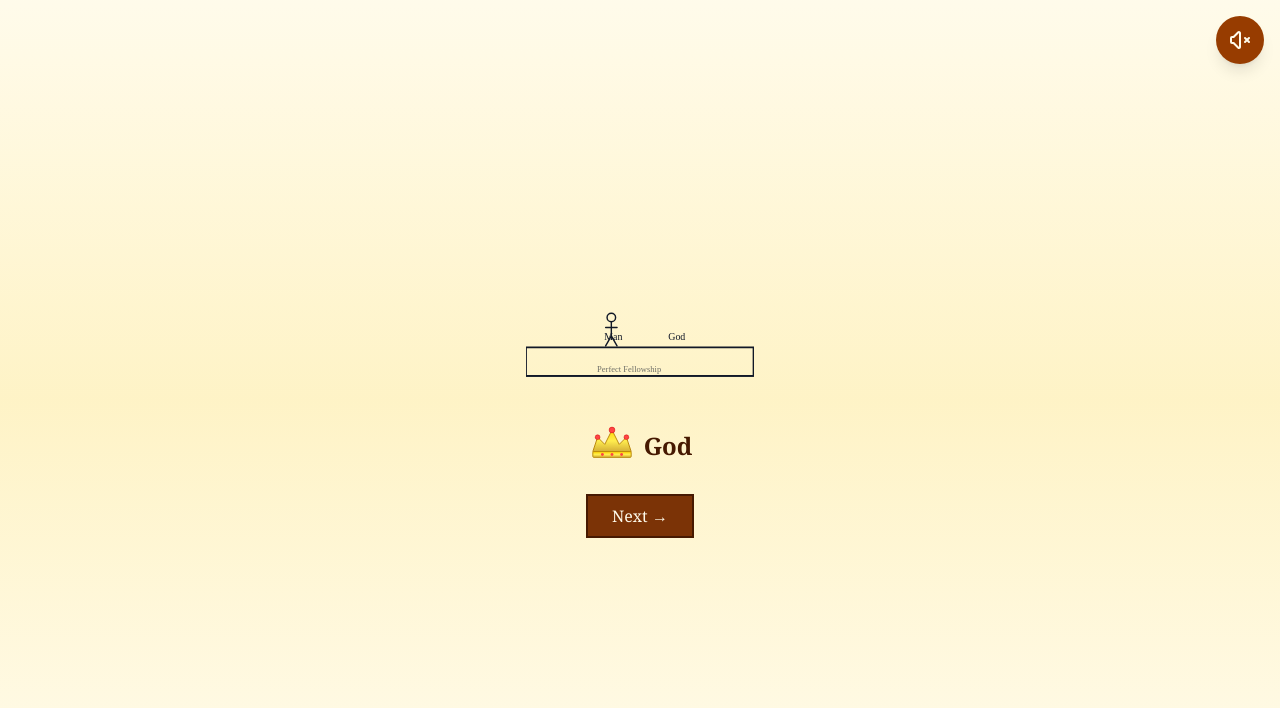
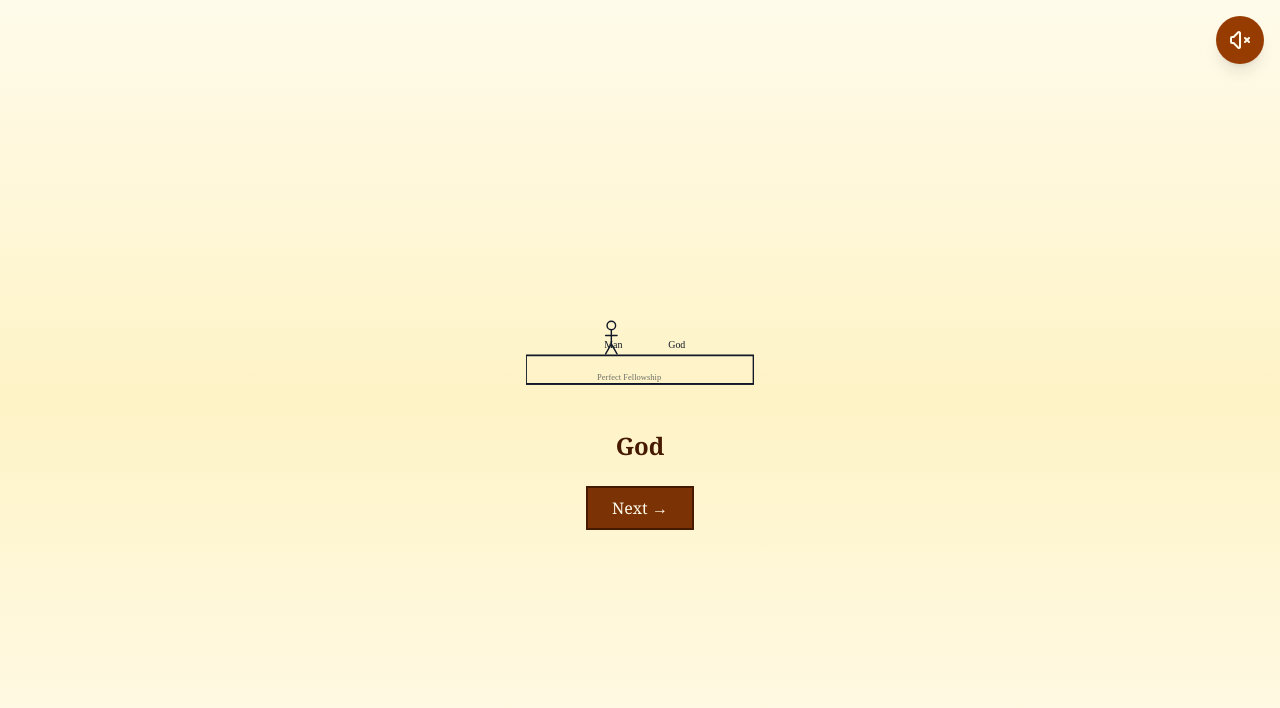
Before and after one commit to hbcmo/Gospel, a Next.js app: page / in a window 1280 px wide. Both pictures are taken after a click on the button "Start". Shown: the top 708 px of the page. Built offline with nearby package versions, Linux system fonts and the light colour scheme.

Commit message:
Remove icon components, restore scene labels (God, Man, Jesus, Invitation, Prayer)

```diff
--- a/src/app/page.tsx
+++ b/src/app/page.tsx
@@ -362,10 +362,7 @@ export default function Page() {
             <div className="relative">
               <GodScene />
             </div>
-            <div className="flex items-center gap-2">
-              <CrownIcon />
-              <span className="text-2xl font-serif font-bold text-amber-950">God</span>
-            </div>
+            <span className="text-2xl font-serif font-bold text-amber-950">God</span>
             <div className="flex gap-4">
               {stagePage > 0 && (
                 <button onClick={prevPage} className="px-6 py-2 bg-amber-200 hover:bg-amber-300 text-amber-900 font-serif border-2 border-amber-300">
@@ -391,6 +388,7 @@ export default function Page() {
             <div className="relative">
               <ManScene />
             </div>
+            <span className="text-2xl font-serif font-bold text-red-900">Man</span>
             <div className="flex gap-4">
               {stagePage > 0 && (
                 <button onClick={prevPage} className="px-6 py-2 bg-red-200 hover:bg-red-300 text-red-900 font-serif border-2 border-red-300">
@@ -416,6 +414,7 @@ export default function Page() {
             <div className="relative">
               <JesusScene />
             </div>
+            <span className="text-2xl font-serif font-bold text-blue-900">Jesus</span>
             <div className="flex gap-4">
               {stagePage > 0 && (
                 <button onClick={prevPage} className="px-6 py-2 bg-blue-200 hover:bg-blue-300 text-blue-900 font-serif border-2 border-blue-300">
@@ -441,6 +440,7 @@ export default function Page() {
             <div className="relative">
               <InvitationScene />
             </div>
+            <span className="text-2xl font-serif font-bold text-green-900">Invitation</span>
             <div className="flex gap-4">
               {stagePage > 0 && (
                 <button onClick={prevPage} className="px-6 py-2 bg-green-200 hover:bg-green-300 text-green-900 font-serif border-2 border-green-300">
@@ -466,6 +466,7 @@ export default function Page() {
             <div className="relative">
               <PrayerScene />
             </div>
+            <span className="text-2xl font-serif font-bold text-amber-900">Prayer</span>
             <div className="flex gap-4">
               {stagePage > 0 && (
                 <button onClick={prevPage} className="px-6 py-2 bg-amber-200 hover:bg-amber-300 text-amber-900 font-serif border-2 border-amber-300">
```
